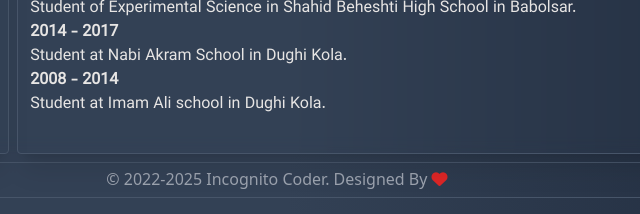
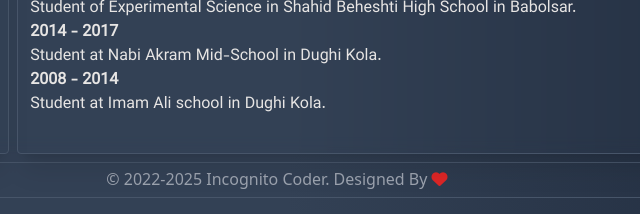
Before and after one commit to Incognito-Coder/mr-alireza, a website: page index.html in a window 1280 px wide. Shown: the part 678-892 px from the top of the page, 353-993 px from the left. Drawn offline with Linux system fonts and the light colour scheme; some icons are missing.

Commit message:
typo fix

```diff
--- a/index.html
+++ b/index.html
@@ -115,7 +115,7 @@
         "20202025": "2020 - Now",
         text1: "Bachelor's student in computer engineering at Payame Nour University of Babol.",
         text2: "Student of Experimental Science in Shahid Beheshti High School in Babolsar.",
-        text3: "Student at Nabi Akram School in Dughi Kola.",
+        text3: "Student at Nabi Akram Mid-School in Dughi Kola.",
         text4: "Student at Imam Ali school in Dughi Kola.",
         footerText: "© 2022-{year} <a href='https://mr-incognito.ir/' class='hover:underline'>Incognito Coder</a>. Designed By <i class='fa-solid fa-heart text-red-600'></i>",
       },
@@ -143,7 +143,7 @@
         "20202025": "1399 - اکنون",
         text1: "دانشجوی کارشناسی مهندسی کامپیوتر در دانشگاه پیام نور بابل.",
         text2: "دانش‌آموز رشته علوم تجربی در دبیرستان شهید بهشتی بابلسر.",
-        text3: "دانش‌آموز در دبستان نبی اکرم در دوغی‌کلا.",
+        text3: "دانش‌آموز در مدرسه راهنمایی نبی اکرم در دوغی‌کلا.",
         text4: "دانش‌آموز در دبستان امام علی در دوغی‌کلا.",
         footerText: "© 2022-{year} <a href='https://mr-incognito.ir/' class='hover:underline'>کدنویس ناشناس</a>. طراحی شده با <i class='fa-solid fa-heart text-red-600'></i>",
       },
```
Also changed, not shown: package.json (added, +8 -0 lines), output.css, 2 other files.
